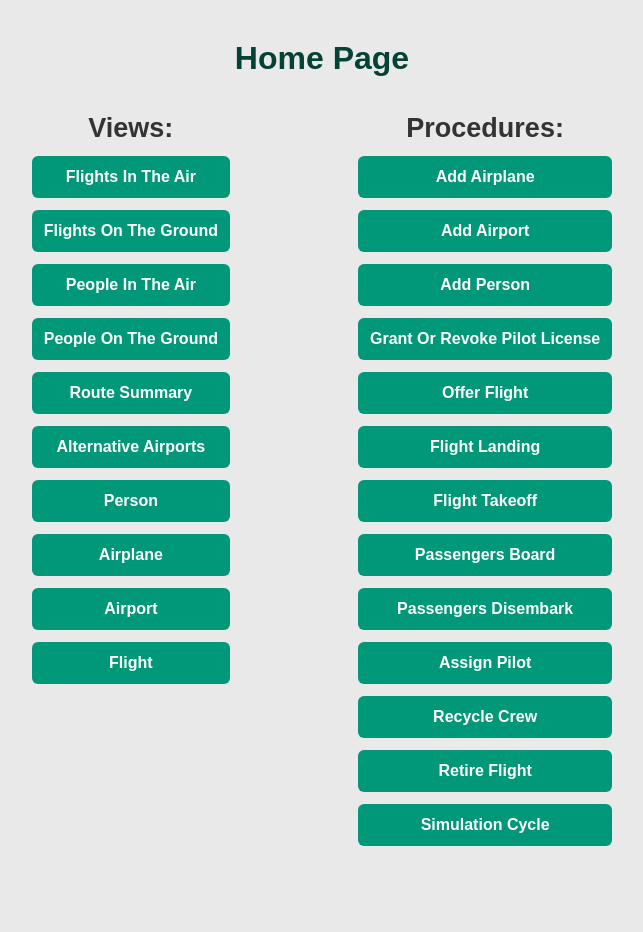
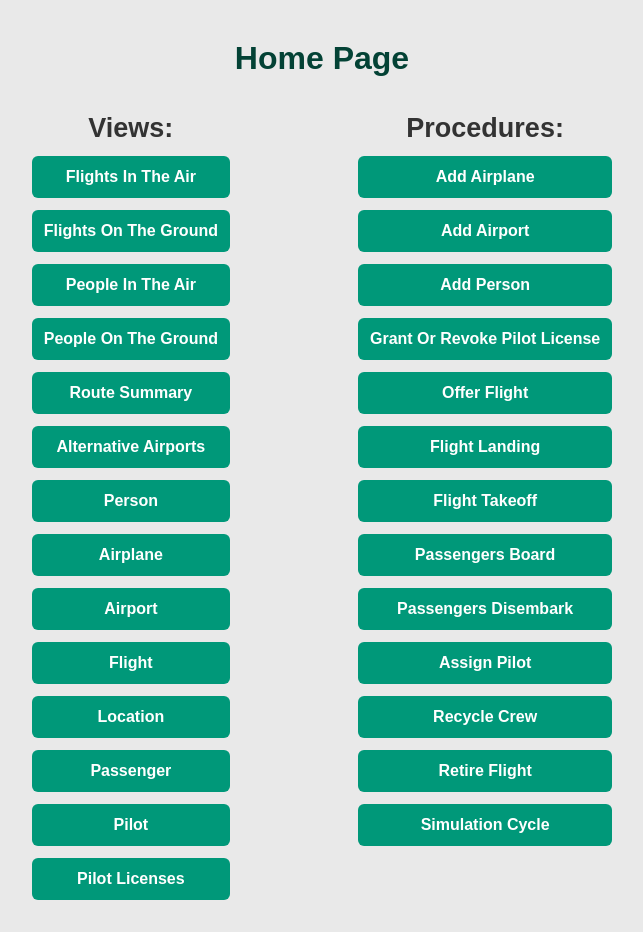
Before and after one commit to 1aryanpro/CS4400-Phase4, a SvelteKit app: page / in a window 1280 px wide. Shown: the whole page, without its empty margins (318-961 px from the left). Before the commit the page ends 878 px from the top, so only its background shows below. Built offline with nearby package versions, Linux system fonts and the light colour scheme.

Commit message:
added some views

```diff
--- a/src/routes/+page.svelte
+++ b/src/routes/+page.svelte
@@ -12,6 +12,10 @@
         "airplane",
         "airport",
         "flight",
+        "location",
+        "passenger",
+        "pilot",
+        "pilot_licenses",
     ];
 
     let procedures = [
```
